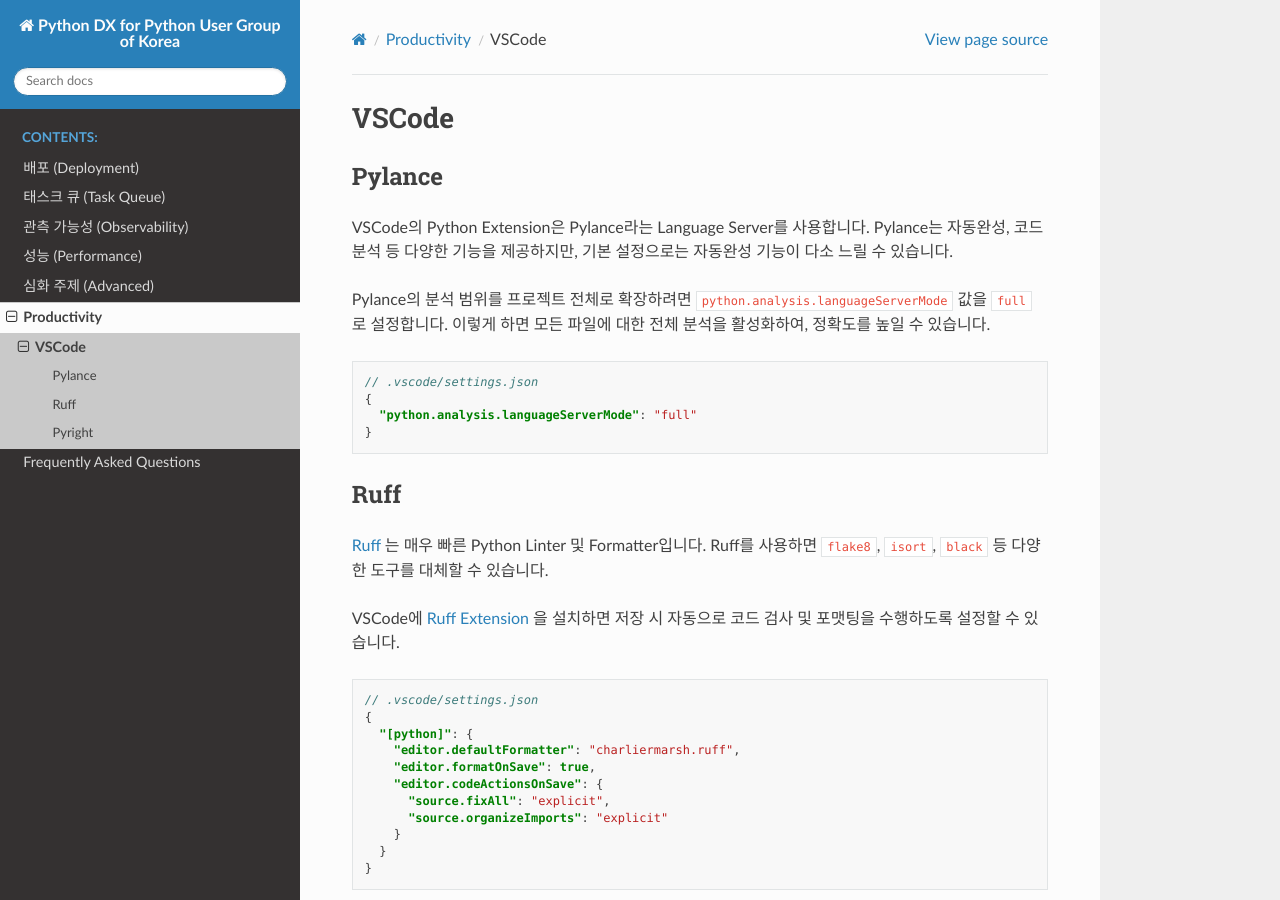
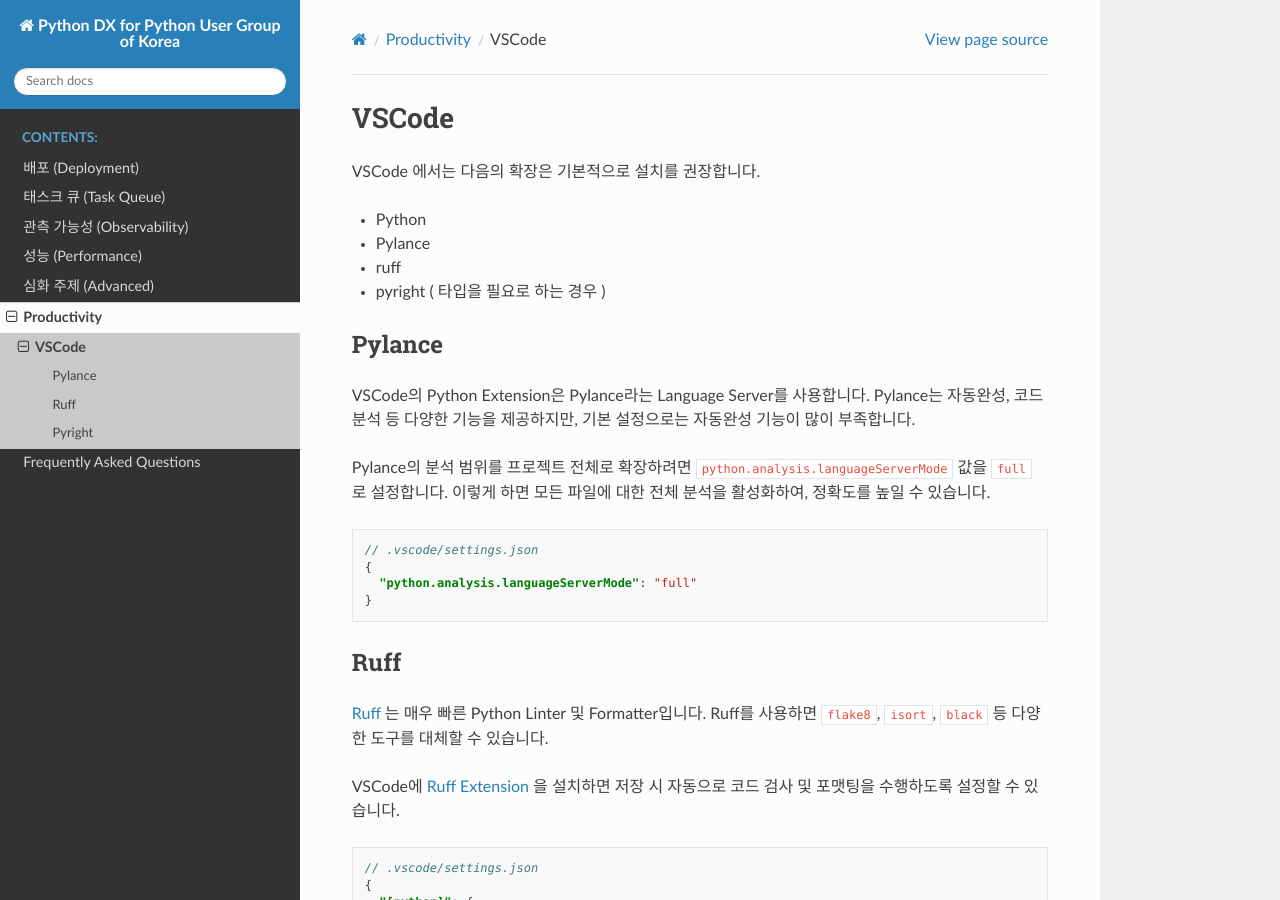
Before and after one commit to pythonkr/python-dx, a Sphinx documentation site: the page built from source/productivity/ide-vscode.rst, in a window 1280 px wide and 900 px high. Built offline with Sphinx 7.4.7 and the Read the Docs theme 3.1.0, drawn with Linux system fonts in a browser that asks for light colours; pages that are not in the unit, such as notebooks, are missing from menus.

Commit message:
update ide-vscode

```diff
--- a/source/productivity/ide-vscode.rst
+++ b/source/productivity/ide-vscode.rst
@@ -1,14 +1,21 @@
 .. _ide_vscode:
 
 VSCode
-========
+==========
+
+VSCode 에서는 다음의 확장은 기본적으로 설치를 권장합니다.
+
+* Python
+* Pylance
+* ruff
+* pyright ( 타입을 필요로 하는 경우 )
 
 Pylance
 -------
 
 VSCode의 Python Extension은 Pylance라는 Language Server를 사용합니다.
 Pylance는 자동완성, 코드 분석 등 다양한 기능을 제공하지만,
-기본 설정으로는 자동완성 기능이 다소 느릴 수 있습니다.
+기본 설정으로는 자동완성 기능이 많이 부족합니다.
 
 Pylance의 분석 범위를 프로젝트 전체로 확장하려면 ``python.analysis.languageServerMode`` 값을 ``full`` 로 설정합니다. 이렇게 하면 모든 파일에 대한 전체 분석을 활성화하여, 정확도를 높일 수 있습니다.
 
```
